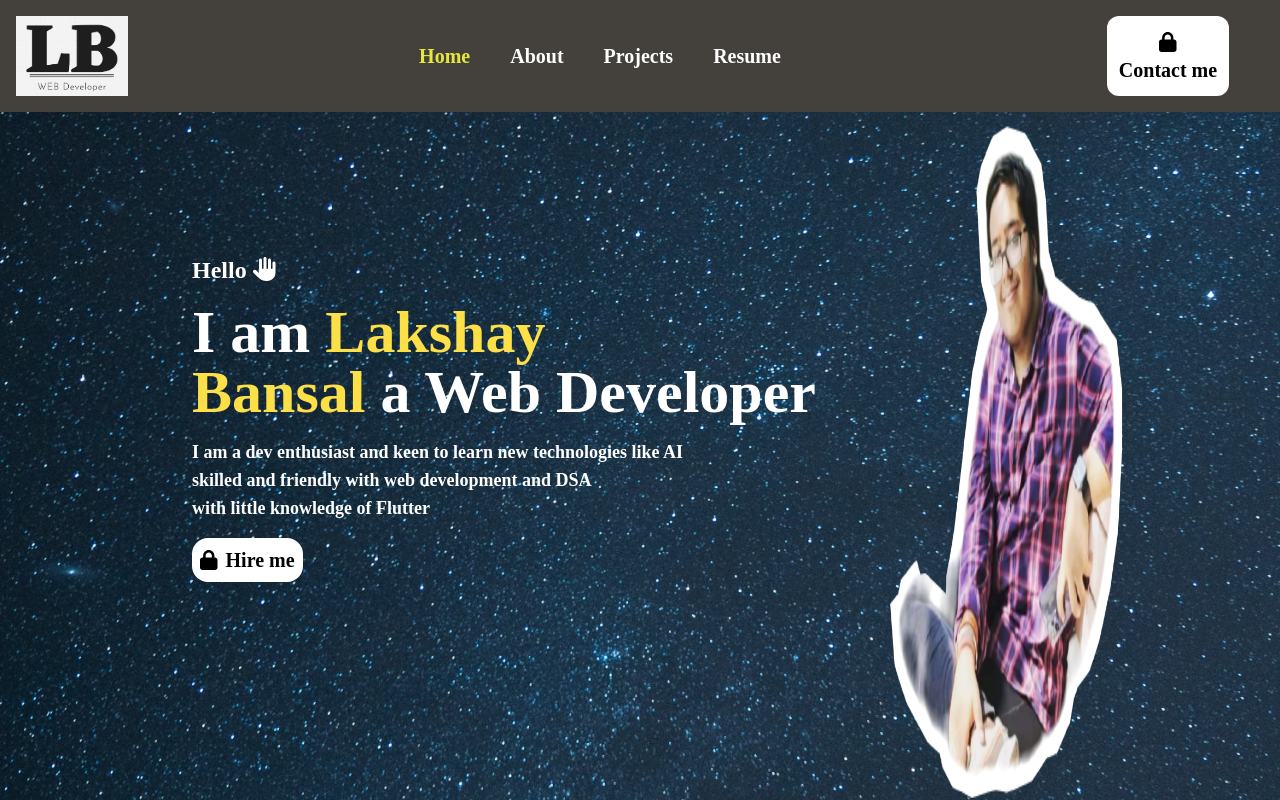
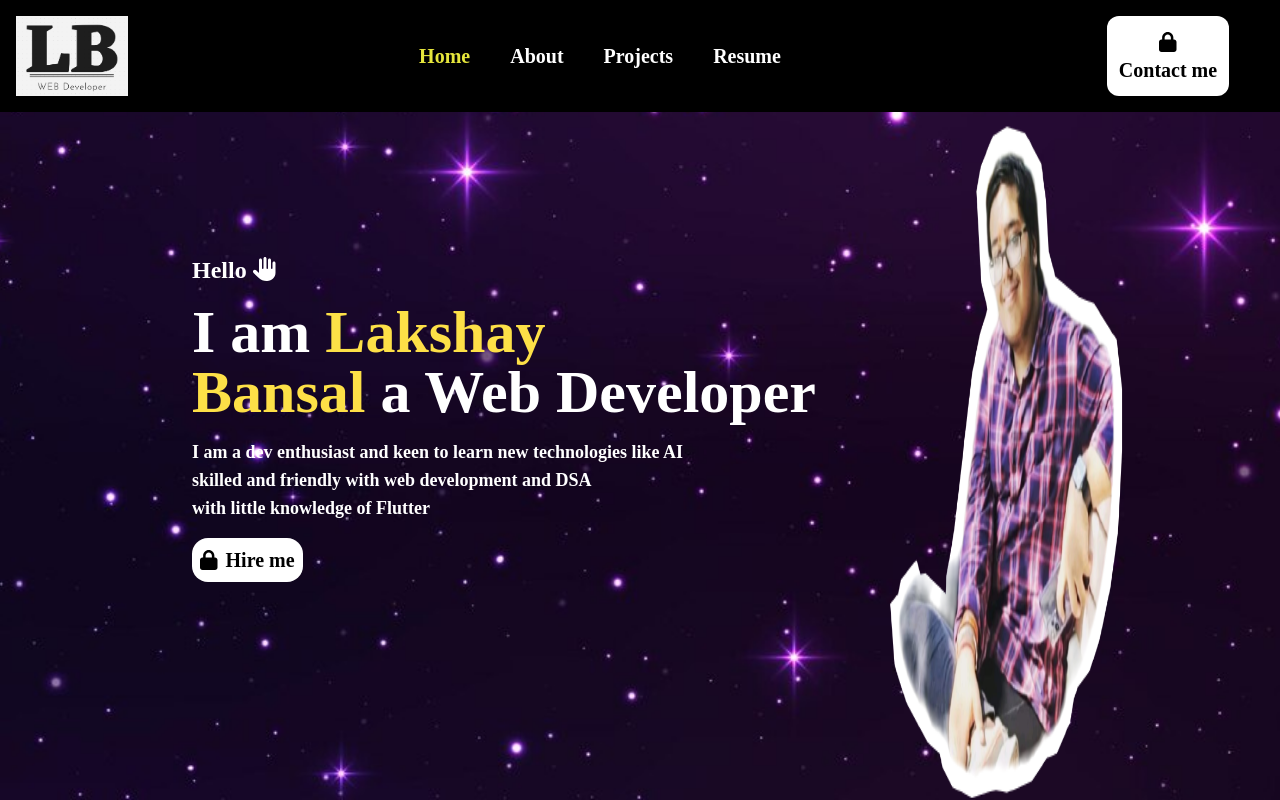
Before and after one commit to LAKSHAYBANSAL879/UPDATED-PORTFOLIO, a React (Create React App) app: page /contact in a window 1280 px wide. Shown: the top 800 px of the page. Built offline with nearby package versions, Linux system fonts and the light colour scheme.

Commit message:
updated4

```diff
--- a/src/Components/About/About.jsx
+++ b/src/Components/About/About.jsx
@@ -1,5 +1,5 @@
 import React from "react";
-import bg from "../Assets/guille-pozzi-sbcIAn4Mn14-unsplash.jpg";
+import bg from "../Assets/bg1.jpg";
 import aboutBg from "../Assets/about.png";
 export const About = () => {
   const containerStyle = {
--- a/src/Components/Contact/Contact.jsx
+++ b/src/Components/Contact/Contact.jsx
@@ -1,5 +1,5 @@
 import React, { useRef } from 'react'
-import bg from "../Assets/guille-pozzi-sbcIAn4Mn14-unsplash.jpg";
+import bg from "../Assets/bg1.jpg";
 import emailjs from '@emailjs/browser';
 
 export const Contact = () => {
@@ -33,7 +33,7 @@ export const Contact = () => {
         </div>
         <div>
             <form ref={form} className='flex flex-col justify-center gap-6 items-center' onSubmit={sendEmail}  >
-<input type="text" name="from_name" id="name" placeholder='Your Name' className=' bg-stone-800 text-white w-1/2 font-bold text-xl p-3 border-none focus:border-yellow-500 '/>
+<input type="text" name="from_name" id="name" placeholder='Your Name' className=' bg-stone-800 text-white w-1/2 font-bold text-xl p-3  focus:border-2 focus-visible:border-yellow-300'/>
 <input type="number" name="from_number" id="number" placeholder='Your phone number' className='w-1/2 bg-stone-800 text-white  font-bold text-xl p-3'/>
 <input type="email" name='from_email' id='mail' placeholder='Your Email' className='w-1/2 bg-stone-800 text-white  font-bold text-xl p-3'/>
 <textarea name="message" id="" placeholder='Your Message' cols="30" rows="4" className='r resize-none w-1/2 min-h-fit max-h-96 bg-stone-800 text-white  font-bold text-xl p-3'></textarea>
--- a/src/Components/Home/Home.jsx
+++ b/src/Components/Home/Home.jsx
@@ -2,7 +2,7 @@ import { FontAwesomeIcon } from '@fortawesome/react-fontawesome';
 import { faLock,faHandPaper } from '@fortawesome/free-solid-svg-icons';
 import React from 'react';
 import pic from "../Assets/picofme__3_-removebg-preview.png";
-import bg from "../Assets/guille-pozzi-sbcIAn4Mn14-unsplash.jpg";
+import bg from "../Assets/bg1.jpg";
 
 export const Home = () => {
     const containerStyle = {
@@ -25,7 +25,7 @@ export const Home = () => {
         </div>
       </div>
       <div className='h-screen'>
-        <img src={pic} alt="myimg" className='md:absolute  m-auto md:right-36  md:top-12 md:ml-10 w-72 h-full md:h-full p-2'/>
+        <img src={pic} alt="myimg" className='md:absolute hidden md:flex m-auto md:right-36  md:top-12 md:ml-10 w-72 h-full md:h-full p-2'/>
       </div>
     </div>
     </section>
--- a/src/Components/Navbar/Navbar.jsx
+++ b/src/Components/Navbar/Navbar.jsx
@@ -9,7 +9,7 @@ export const Navbar = () => {
 
 const [showMenu,setshowMenu]=useState(false);
   return (
-    <div className={'w-screen  flex flex-row justify-between bg-stone-700 p-1 md:p-4 sticky z-10 fixed-navbar'}>
+    <div className={'w-screen  flex flex-row justify-between bg-black p-1 md:p-4 sticky z-10 fixed-navbar'}>
       <div>
         <img src={logo} alt="logo" className='w-16 h-12 md:w-28 md:h-20'/>
       </div>
--- a/src/Components/Portfolio/Resume.jsx
+++ b/src/Components/Portfolio/Resume.jsx
@@ -2,7 +2,7 @@
 import React from 'react';
 import resumePDF from "../Assets/resume2.pdf";
 import photo from "../Assets/Screenshot 2023-11-16 134739.png"
-import bg from "../Assets/guille-pozzi-sbcIAn4Mn14-unsplash.jpg";
+import bg from "../Assets/bg1.jpg";
 
 const Resume = () => {
   const handleDownload = () => {
--- a/src/Components/Projects/Projects.jsx
+++ b/src/Components/Projects/Projects.jsx
@@ -1,5 +1,5 @@
 import React from 'react'
-import bg from "../Assets/guille-pozzi-sbcIAn4Mn14-unsplash.jpg";
+
 import spotify from "../Assets/cZWZjymwI9o.jpg";
 import weather from "../Assets/KWTkd7mHqKE.jpg"
 import dictionary from "../Assets/T6fDN60bMWY.jpg"
@@ -12,6 +12,8 @@ import pokemon from "../Assets/Screenshot 2023-11-14 231341.png";
 import movie from "../Assets/Screenshot 2023-11-14 232259.png";
 import shopping from "../Assets/Screenshot 2023-11-14 233650.png";
 import bb from "../Assets/premium_photo-1661628984416-946603207cfc.avif";
+import bg from "../Assets/bg1.jpg"
+
 export const Projects = () => {
     const containerStyle = {
         backgroundImage: `url(${bg})`,
```
Also changed, not shown: src/Components/Assets/bg.jpg (added), src/Components/Assets/bg1.jpg (added).
